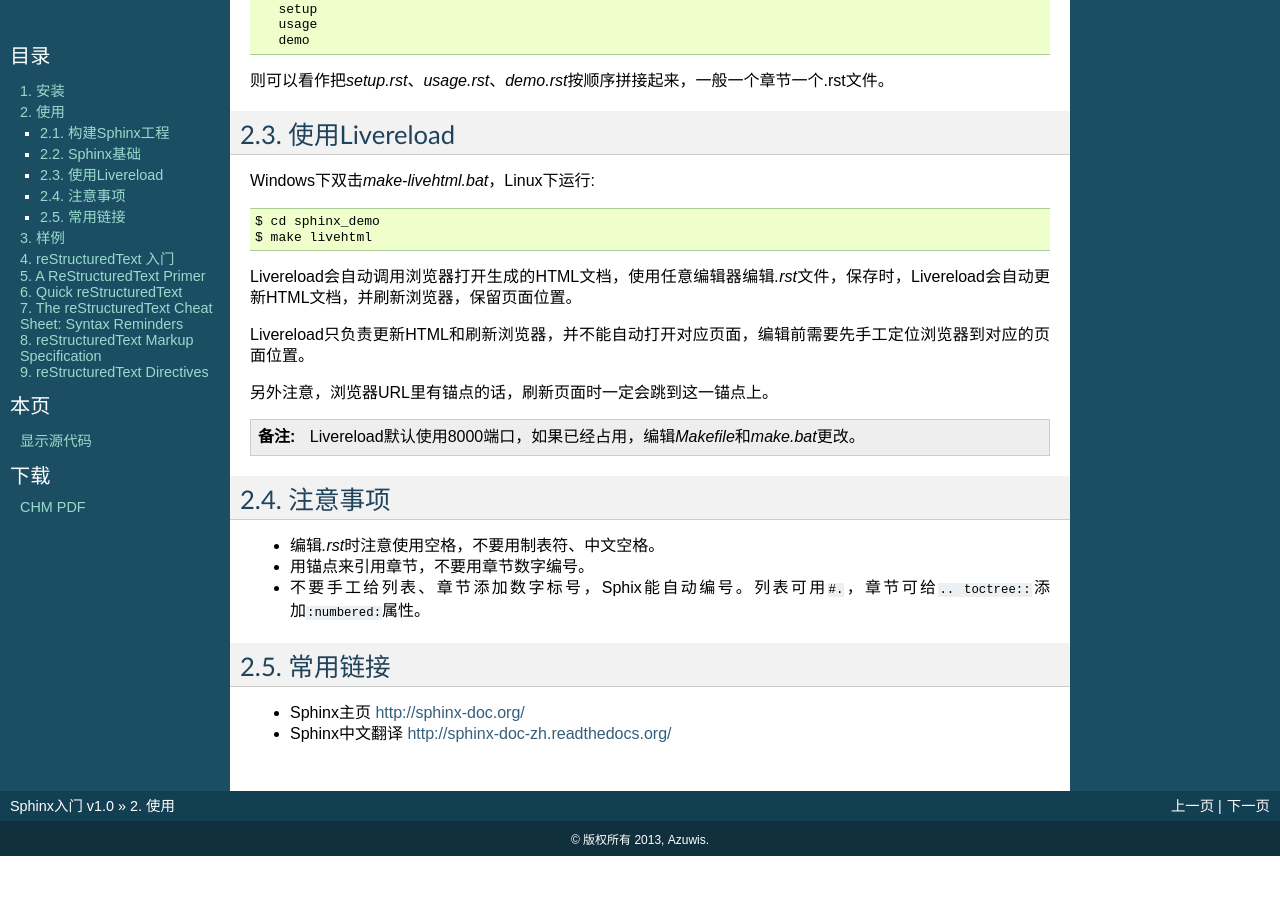
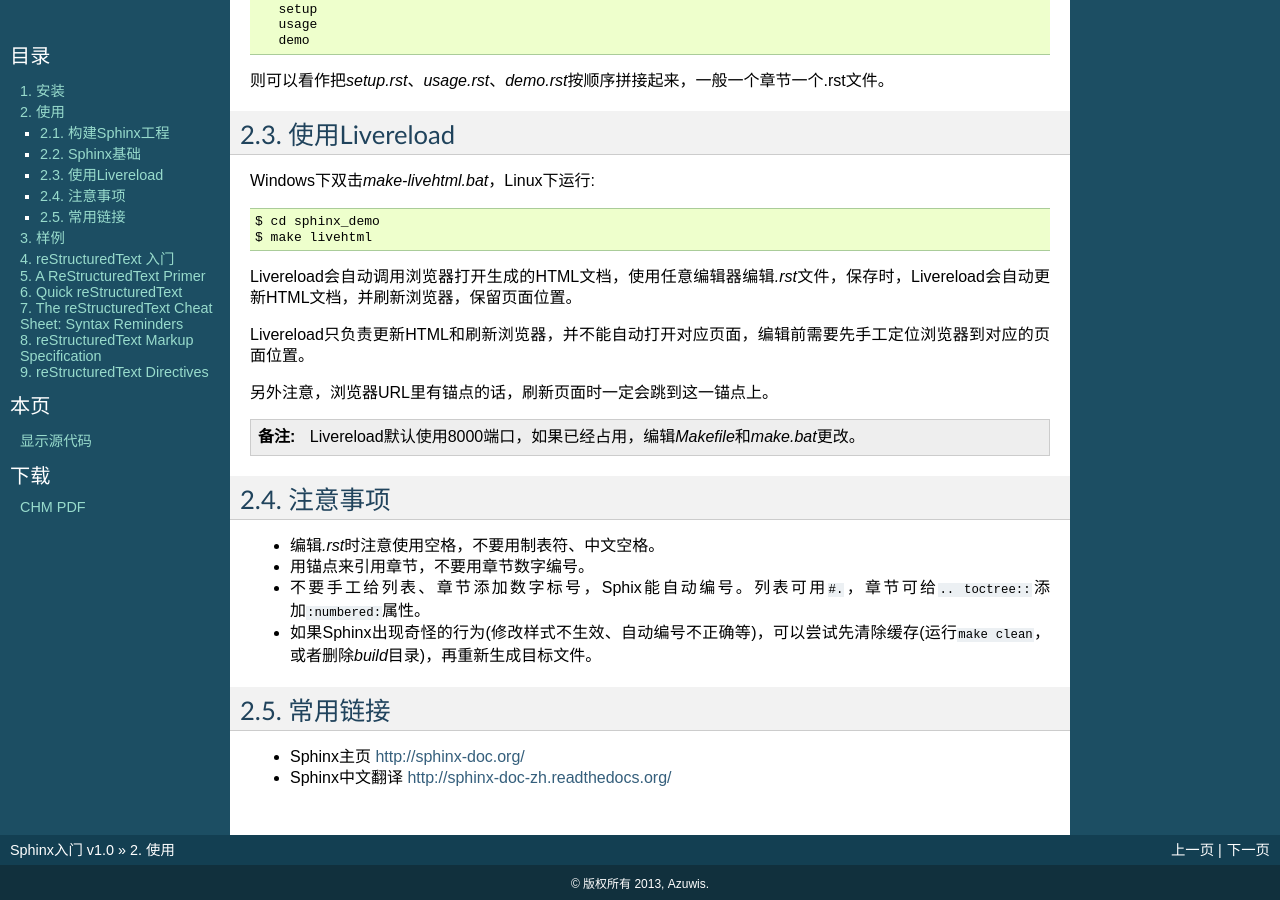
Before and after one commit to azuwis/sphinx_demo, a Sphinx documentation site: the page built from source/usage.rst, in a window 1280 px wide and 900 px high, scrolled down 1043 px. Built offline with Sphinx 7.4.7, drawn with Linux system fonts in a browser that asks for light colours; before the commit the page ends 1899 px from its top, so only the background shows below that.

Commit message:
Add usage note about cleaning cache

```diff
--- a/source/usage.rst
+++ b/source/usage.rst
@@ -80,6 +80,7 @@ Livereload只负责更新HTML和刷新浏览器，并不能自动打开对应页
 * 编辑\ `.rst`\ 时注意使用空格，不要用制表符、中文空格。
 * 用锚点来引用章节，不要用章节数字编号。
 * 不要手工给列表、章节添加数字标号，Sphix能自动编号。列表可用\ ``#.``\ ，章节可给\ ``.. toctree::``\ 添加\ ``:numbered:``\ 属性。
+* 如果Sphinx出现奇怪的行为(修改样式不生效、自动编号不正确等)，可以尝试先清除缓存(运行\ ``make clean``\ ，或者删除\ `build`\ 目录)，再重新生成目标文件。
 
 常用链接
 --------
```
